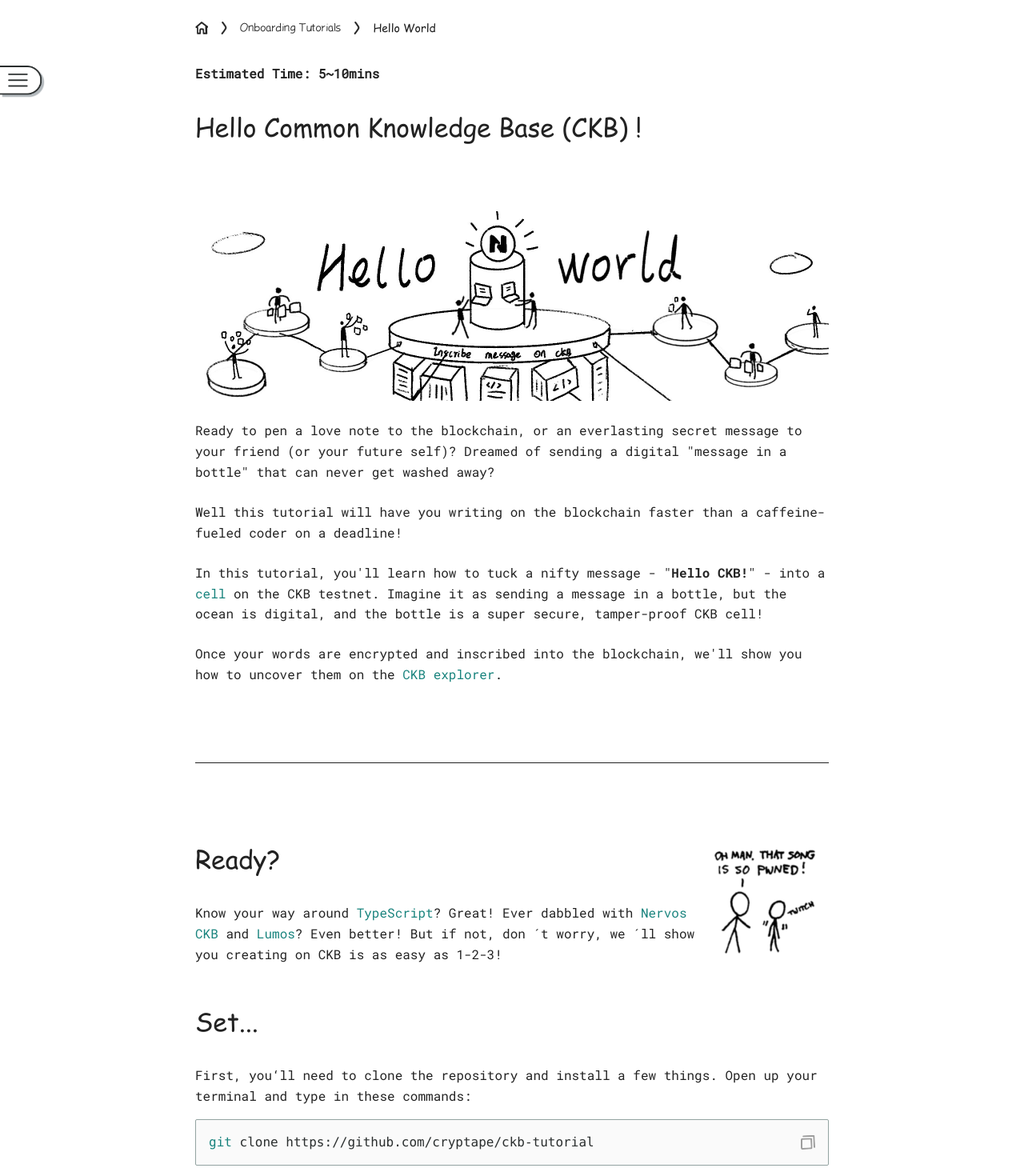
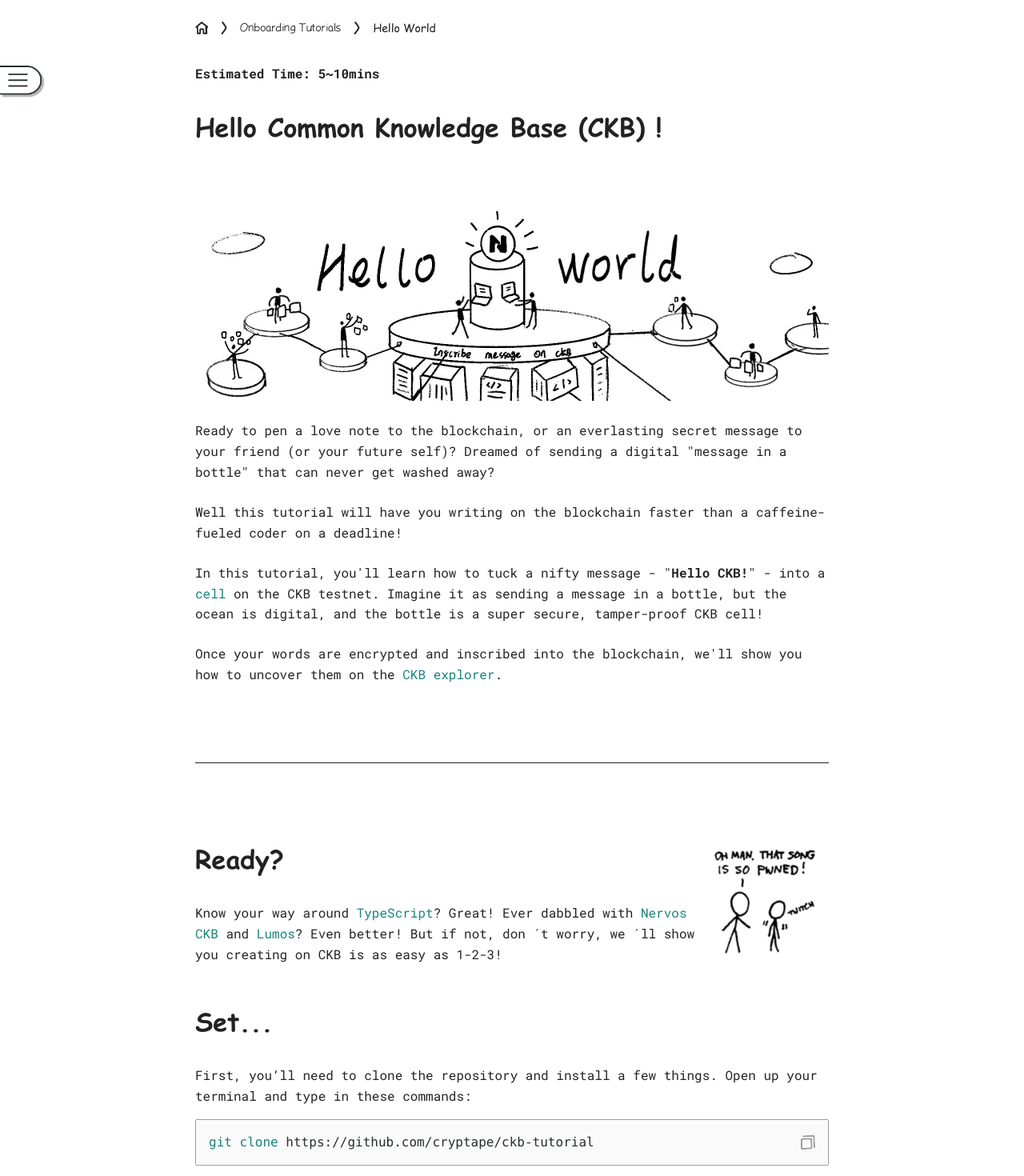
Before and after one commit to cryptape/ckb-tutorial, a React (Vite) app: page / in a window 1280 px wide. Shown: the part 100-1570 px from the top of the page at 80% size. Built offline with nearby package versions, Linux system fonts and the light colour scheme.

Commit message:
add code rule and change h2 style

```diff
--- a/src/components/CodeBlock/CodeBlock.scss
+++ b/src/components/CodeBlock/CodeBlock.scss
@@ -16,4 +16,7 @@
             cursor: pointer;
         }
     }
+    .new-keyword {
+        color: #18837D;
+    }
 }
--- a/src/components/CodeBlock/CodeBlock.tsx
+++ b/src/components/CodeBlock/CodeBlock.tsx
@@ -9,11 +9,14 @@ import 'prismjs/components/prism-bash';
 interface CodeBlockProps {
     children: React.ReactElement;
 }
-
-(Prism.languages.bash as any)['cd'] = {
-    pattern: /\b(cd|he|git)\b/,
-    alias: 'keyword'
-};
+Prism.languages.bash = Prism.languages.extend('bash', {
+    'keyword': Prism.languages.insertBefore('bash', 'keyword', {
+        'new-keyword': {
+            pattern: /\b(clone|run|start)\b/,
+            alias: ['clone', 'run', 'start']
+        }
+    }).keyword
+});
 
 const CodeBlock: React.FC<CodeBlockProps> = ({ children }) => {
     const codeString = children.props.children || '';
--- a/src/index.css
+++ b/src/index.css
@@ -7,13 +7,16 @@
   src: url("./assets/font/ComicSansMS3.woff") format('woff');
 }
 
+@font-face {
+  font-family: 'Comic Sans Bold';
+  src: url("./assets/font/ComicSansMSBold.woff") format('woff');
+}
 
 @font-face {
   font-family: 'Comic Sans MS Light';
   src: url("./assets/font/ComicSansLight.woff") format('woff');
 }
 
-/*@import url('https://fonts.googleapis.com/css2?family=JetBrains+Mono:ital,wght@1,800&family=Roboto+Mono:wght@100;200;300;400;500;600;700&display=swap');*/
 
 @font-face {
   font-family: 'Roboto Mono';
@@ -52,21 +55,21 @@ body {
 }
 
 h1 {
-  font-family: "Comic Sans MS";
+  font-family: 'Comic Sans Bold', monospace;
   font-size: 32px;
   line-height: 45px;
   margin-bottom: 32px;
 }
 
 h2 {
-  font-family: "Comic Sans MS Light";
+  font-family: 'Comic Sans Bold', monospace;
   font-size: 24px;
   line-height: 34px;
 }
 
 h3 {
   font-size: 16px;
-  font-family: 'Roboto Mono', monospace;
+  font-family: 'Roboto Mono Bolder', monospace;
   font-weight: 700;
   margin-bottom: 32px;
 }
```
Also changed, not shown: src/assets/font/ComicSansMSBold.woff (added).
